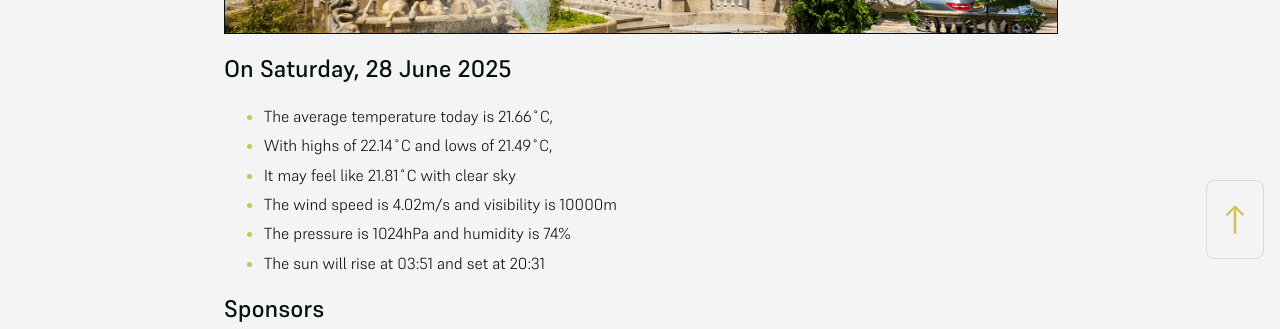
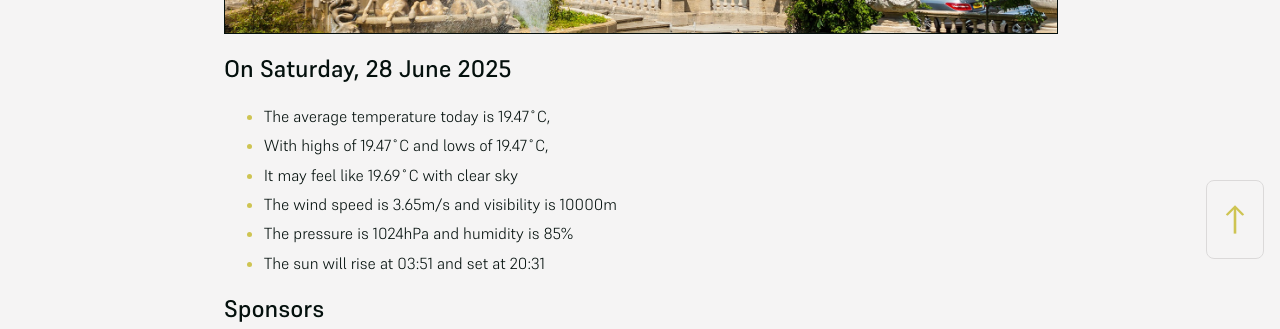
Before and after one commit to mat-0/cheltenham-open-data, a Jekyll site: the page built from index.md, in a window 1280 px wide. Shown: the part 625-954 px from the top of the page. Built offline with Jekyll 4.4.1, drawn with Linux system fonts in a browser that asks for light colours.

Commit message:
Updated 2025-06-28 20:57:49

```diff
--- a/index.md
+++ b/index.md
@@ -10,11 +10,11 @@ seo: Menu
 <!-- weather_marker starts -->
 ## On Saturday, 28 June 2025
 
-- The average temperature today is 21.66˚C,
-- With highs of 22.14˚C and lows of 21.49˚C,
-- It may feel like 21.81˚C with clear sky
-- The wind speed is 4.02m/s and visibility is 10000m
-- The pressure is 1024hPa and humidity is 74%
+- The average temperature today is 19.47˚C,
+- With highs of 19.47˚C and lows of 19.47˚C,
+- It may feel like 19.69˚C with clear sky
+- The wind speed is 3.65m/s and visibility is 10000m
+- The pressure is 1024hPa and humidity is 85%
 - The sun will rise at 03:51 and set at 20:31
 
 <!-- weather_marker ends -->
```
Also changed, not shown: _data/flood.json (+5 -48 lines), _pages/fix-my-street.md (+2 -2 lines), _pages/news.md (+5 -5 lines).
